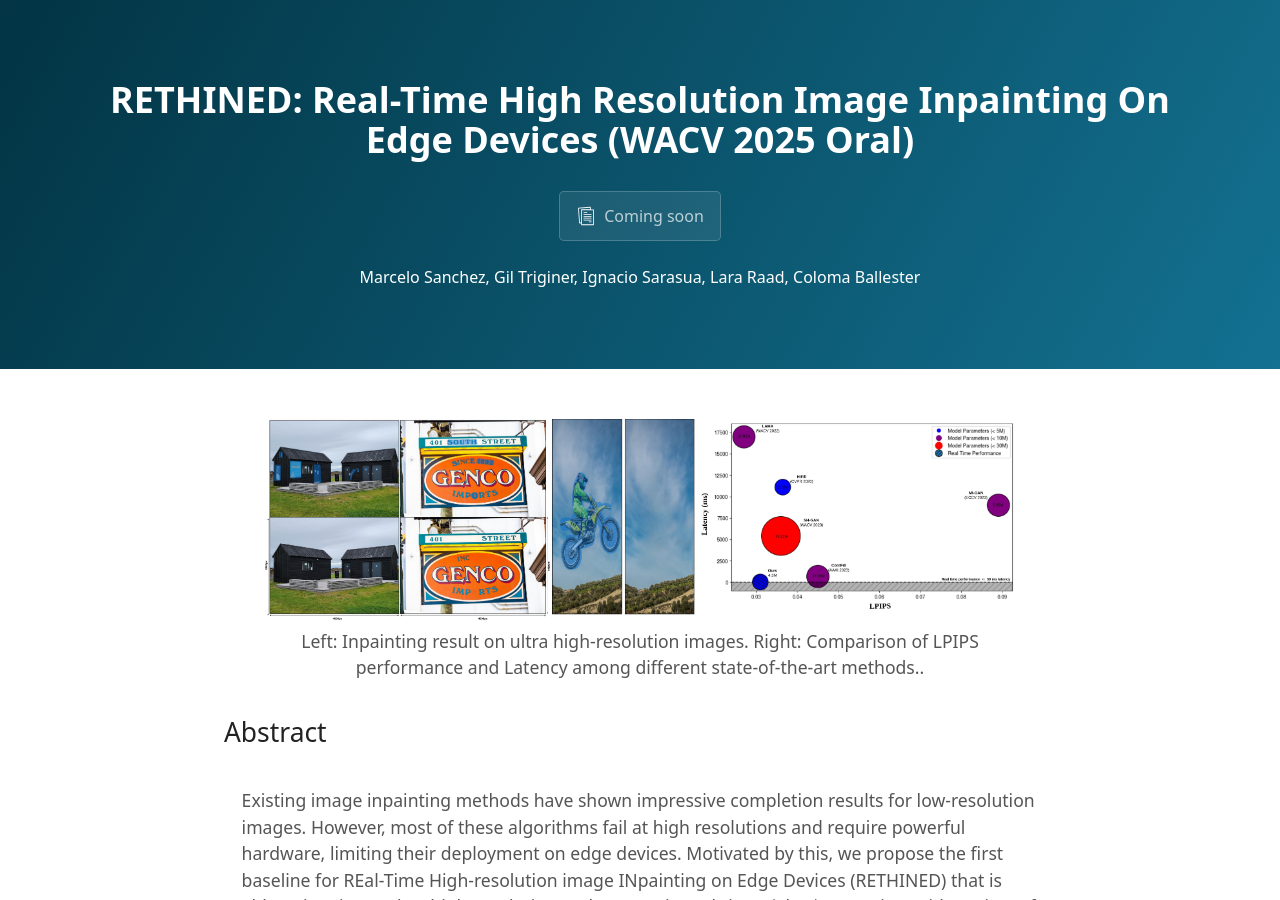
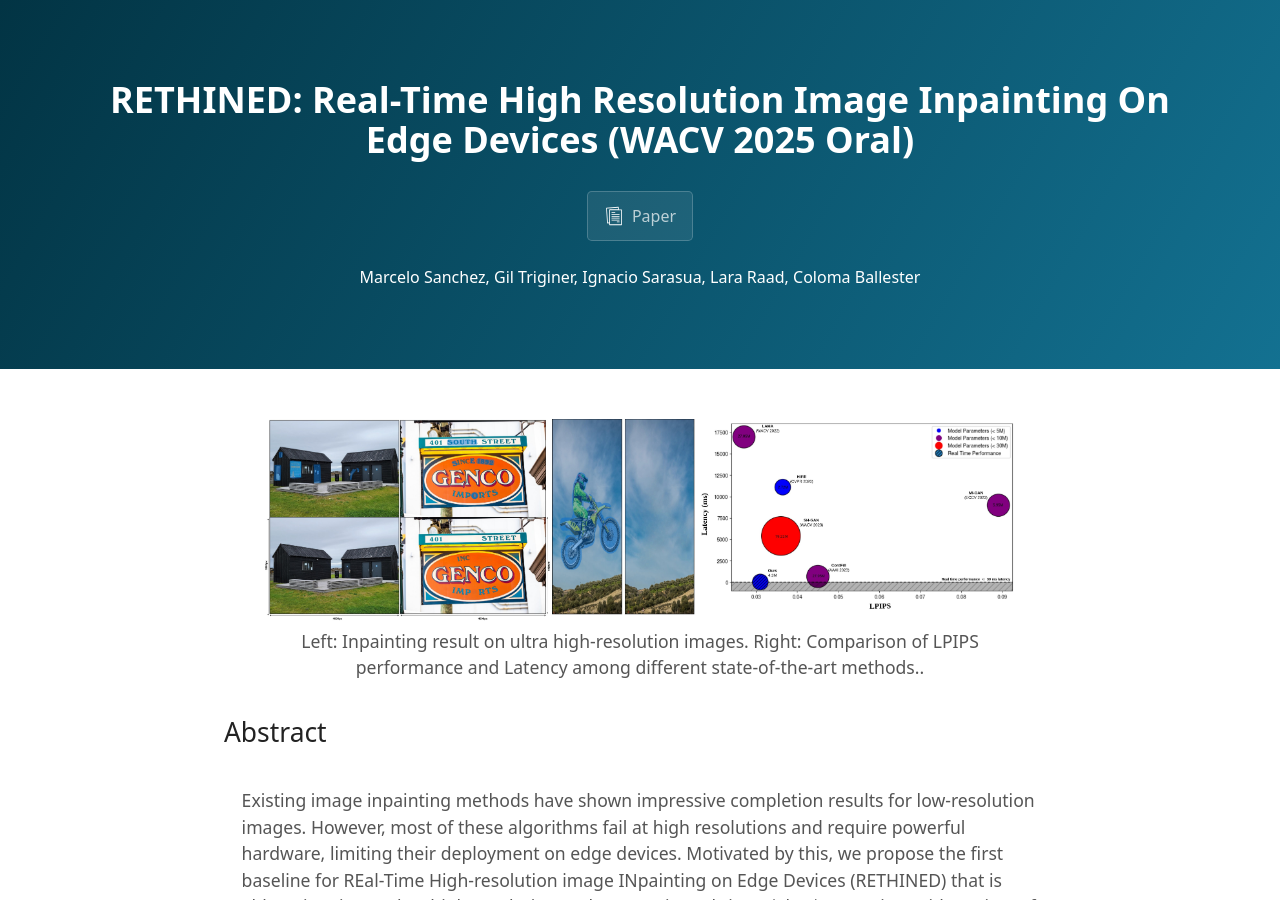
Before and after one commit to CrisalixSA/rethined, a Jekyll site: the page built from index.md, in a window 1280 px wide and 900 px high. Built offline with Jekyll 4.4.1, drawn with Linux system fonts in a browser that asks for light colours.

Commit message:
add paper

```diff
--- a/_layouts/default.html
+++ b/_layouts/default.html
@@ -11,7 +11,7 @@
     <header class="page-header" role="banner">
       <h1 class="project-name">{{ site.title }}</h1>
       <div class="btn-group-flex">
-        <a href="{{ site.paper_url }}" class="btn"><img src="assets/images/icons/paper.svg" class="icon-paper"/>Coming soon</a>
+        <a href="{{ site.paper_url }}" class="btn"><img src="assets/images/icons/paper.svg" class="icon-paper"/>Paper</a>
       </div>
       <div class="authors">
         <p class="authors__name">Marcelo Sanchez, Gil Triginer, Ignacio Sarasua, Lara Raad, Coloma Ballester</p>
```
